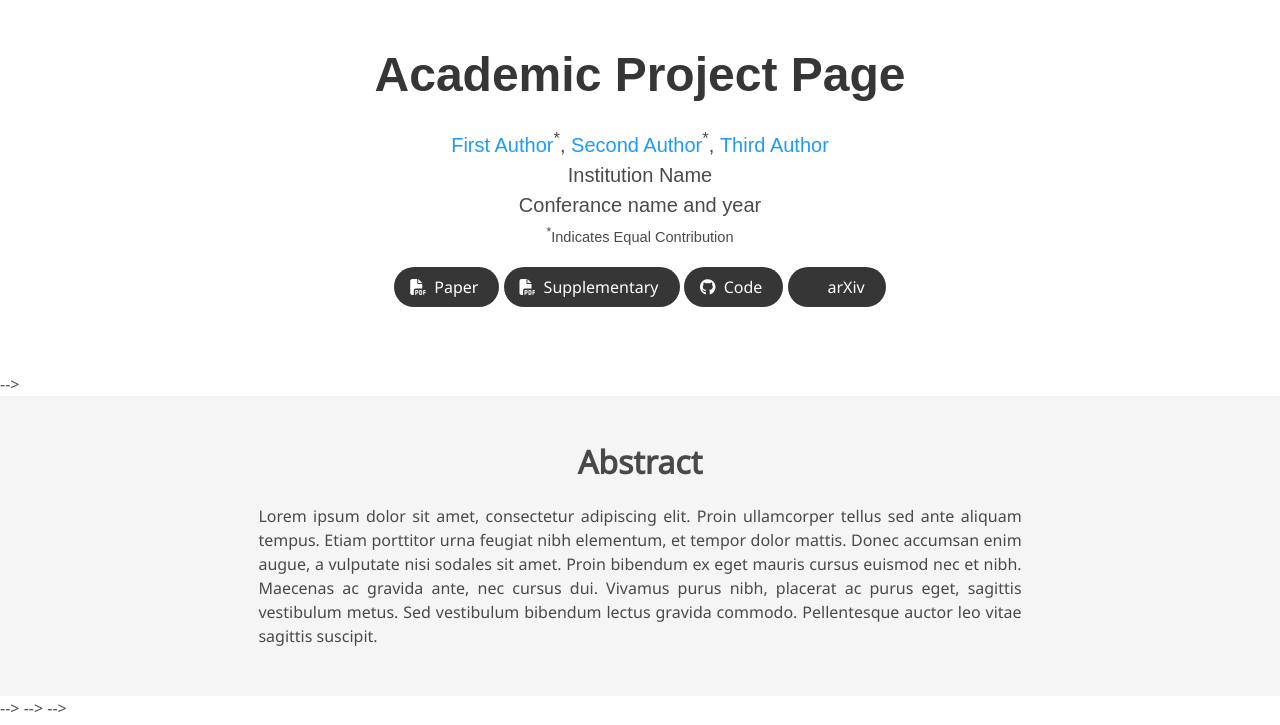
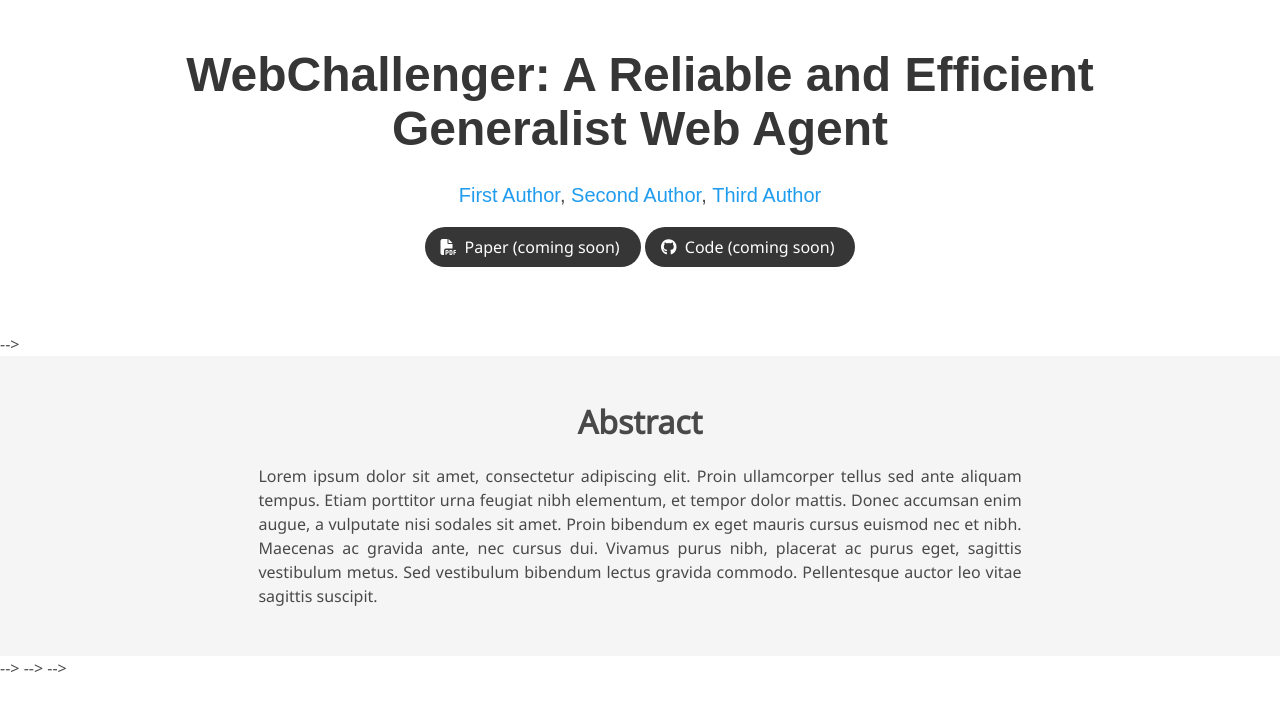
Before and after one commit to jayoohwang1/WebChallengerProject, a plain HTML site: page index.html in a window 1280 px wide. Shown: the top 725 px of the page. Drawn offline with nearby package versions, Linux system fonts and the light colour scheme; some icons are missing; a web font is replaced by a local one.

Commit message:
update title

```diff
--- a/index.html
+++ b/index.html
@@ -52,22 +52,21 @@
       <div class="container is-max-desktop">
         <div class="columns is-centered">
           <div class="column has-text-centered">
-            <h1 class="title is-1 publication-title">Academic Project Page</h1>
+            <h1 class="title is-1 publication-title">WebChallenger: A Reliable and Efficient Generalist Web Agent</h1>
             <div class="is-size-5 publication-authors">
               <!-- Paper authors -->
               <span class="author-block">
-                <a href="FIRST AUTHOR PERSONAL LINK" target="_blank">First Author</a><sup>*</sup>,</span>
+                <a href="FIRST AUTHOR PERSONAL LINK" target="_blank">First Author</a>,</span>
                 <span class="author-block">
-                  <a href="SECOND AUTHOR PERSONAL LINK" target="_blank">Second Author</a><sup>*</sup>,</span>
+                  <a href="SECOND AUTHOR PERSONAL LINK" target="_blank">Second Author</a>,</span>
                   <span class="author-block">
                     <a href="THIRD AUTHOR PERSONAL LINK" target="_blank">Third Author</a>
                   </span>
                   </div>
 
-                  <div class="is-size-5 publication-authors">
+<!--                   <div class="is-size-5 publication-authors">
                     <span class="author-block">Institution Name<br>Conferance name and year</span>
-                    <span class="eql-cntrb"><small><br><sup>*</sup>Indicates Equal Contribution</small></span>
-                  </div>
+                  </div> -->
 
                   <div class="column has-text-centered">
                     <div class="publication-links">
@@ -78,12 +77,12 @@
                         <span class="icon">
                           <i class="fas fa-file-pdf"></i>
                         </span>
-                        <span>Paper</span>
+                        <span>Paper (coming soon)</span>
                       </a>
                     </span>
 
                     <!-- Supplementary PDF link -->
-                    <span class="link-block">
+<!--                     <span class="link-block">
                       <a href="static/pdfs/supplementary_material.pdf" target="_blank"
                       class="external-link button is-normal is-rounded is-dark">
                       <span class="icon">
@@ -91,7 +90,7 @@
                       </span>
                       <span>Supplementary</span>
                     </a>
-                  </span>
+                  </span> -->
 
                   <!-- Github link -->
                   <span class="link-block">
@@ -100,12 +99,12 @@
                     <span class="icon">
                       <i class="fab fa-github"></i>
                     </span>
-                    <span>Code</span>
+                    <span>Code (coming soon)</span>
                   </a>
                 </span>
 
                 <!-- ArXiv abstract Link -->
-                <span class="link-block">
+<!--                 <span class="link-block">
                   <a href="https://arxiv.org/abs/<ARXIV PAPER ID>" target="_blank"
                   class="external-link button is-normal is-rounded is-dark">
                   <span class="icon">
@@ -113,7 +112,7 @@
                   </span>
                   <span>arXiv</span>
                 </a>
-              </span>
+              </span> -->
             </div>
           </div>
         </div>
```
